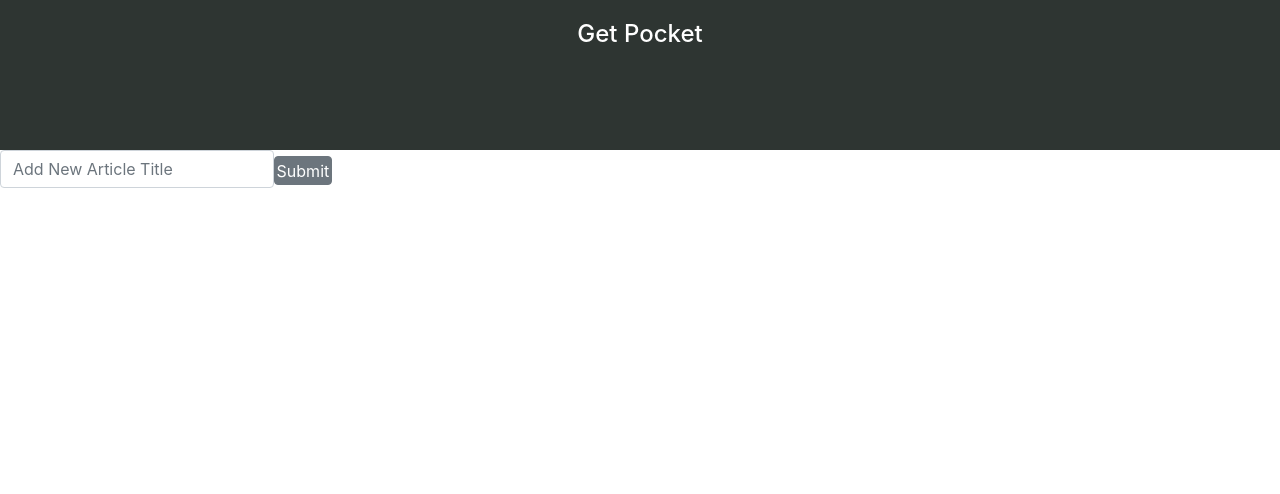
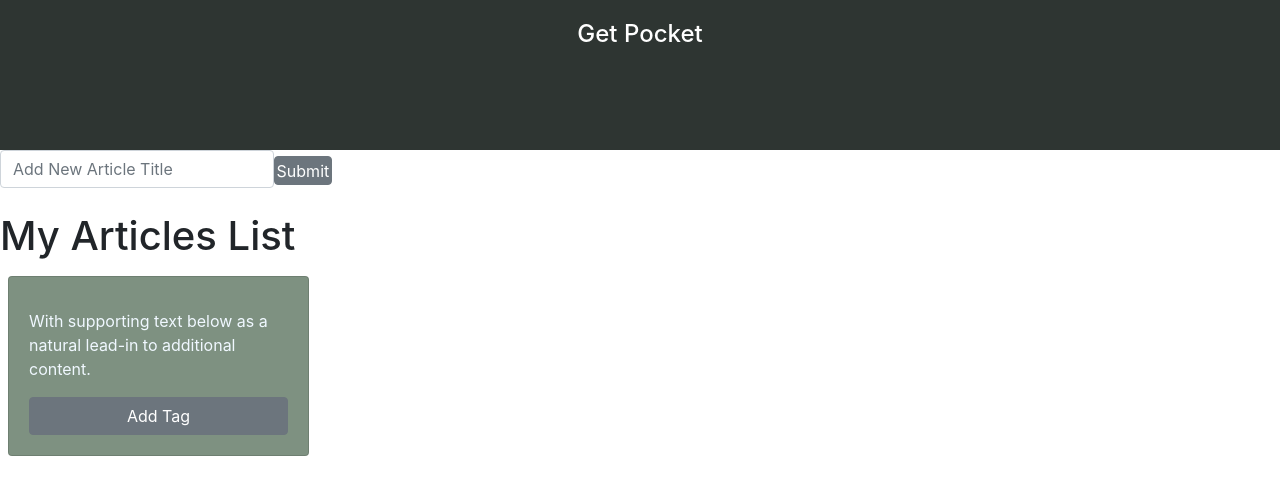
Before and after one commit to stacysn/getpocket, a React (Create React App) app: page / in a window 1280 px wide. Shown: the top 494 px of the page. Built offline with nearby package versions, Linux system fonts and the light colour scheme.

Commit message:
article rendered; need to be saved after each submit

```diff
--- a/src/Body/Article.js
+++ b/src/Body/Article.js
@@ -5,15 +5,27 @@
 
   render(){
       return (
-        <div>
-          <h1>HI</h1>
-        </div>
+        <Row>
+          <Col sm="6">
+            <Card body style={{backgroundColor: '#7E9181'}}>
+              <CardTitle>{this.props.myArticle}</CardTitle>
+              <CardText>With supporting text below as a natural lead-in to additional content.</CardText>
+              <Button>Add Tag</Button>
+            </Card>
+          </Col>
+        </Row>
+
       )
   }
 }
 
 export default Article;
 
+// <ul>
+// {this.props.myArticles.map(function(article){
+//   return <li>{article}</li>;
+// })}
+// </ul>
 
 // <Row>
 // <Col sm="6">
--- a/src/Body/CreateArticleForm.js
+++ b/src/Body/CreateArticleForm.js
@@ -1,6 +1,9 @@
 import React, { Component } from 'react';
 import '../App.css';
 import { Button, FormGroup, Label, Input } from 'reactstrap';
+import MyList from './MyList';
+import Article from './Article'
+
 
 
 class CreateArticleForm extends Component{
@@ -24,8 +27,9 @@
     let newArticle = this.state.myArticle
     this.props.createArticle(newArticle)
     this.setState({
-      myArticle: ''
+      myArticle: this.state.myArticle
     })
+    console.log("on form sumit, myArticle: ", this.state.myArticle);
   }
 
   render(){
@@ -42,6 +46,10 @@
           </Label>
           <Button type='submit' style={{padding: '0.1rem'}} onClick={(e)=> this.onFormSubmit(e)}> Submit </Button>
         </FormGroup>
+        <MyList myArticle={this.state.myArticle}
+          myArticles={this.props.myArticles}
+        />
+
       </div>
   )}
 }
--- a/src/Body/MyArticlesContainer.js
+++ b/src/Body/MyArticlesContainer.js
@@ -12,13 +12,13 @@
     }
     this.createArticle = this.createArticle.bind(this);
     // this.handleSubmit = this.handleSubmit.bind(this);
-    this.handleArticleChange = this.handleArticleChange.bind(this);
+    // this.handleArticleChange = this.handleArticleChange.bind(this);
   }
 
-  handleArticleChange(e){
-    console.log("reached", this.state.myArticles);
-    this.setState({myArticles: e.target.value})
-  }
+  // handleArticleChange(e){
+  //   this.setState({myArticles: e.target.value})
+  //   console.log("reached", this.state.myArticles);
+  // }
 
   createArticle(e){
     $.ajax({
@@ -31,9 +31,9 @@
       let myArticles = this.state.myArticles;
       myArticles.push(res)
       this.setState({
-        myArticles: ['']
+         myArticles
       })
-      this.handleArticleChange(res)
+      console.log("my articles array", this.state.myArticles);
     }), (err) => {
       console.log('Error', err);
     }
@@ -44,12 +44,15 @@
     return (
       <div className='myArticlesContainer'>
         <CreateArticleForm
-          createArticle={(e)=>this.createArticle(e)}/>
-        <MyList
-          myArticles={this.state.myArticles}/>
+          createArticle={(e)=>this.createArticle(e)}
+          myArticles={this.state.myArticles}
+        />
 
       </div>
   )}
 }
 
 export default MyArticlesContainer;
+
+// <MyList
+// myArticles={this.state.myArticles}/>
--- a/src/Body/MyList.js
+++ b/src/Body/MyList.js
@@ -4,10 +4,10 @@
 
 class MyList extends Component{
   render(){
-
     return(
       <div>
-        <h1> {this.testing} </h1>
+        <h1> My Articles List </h1>
+        <Article myArticle={this.props.myArticle}/>
       </div>
     )
   }
```
